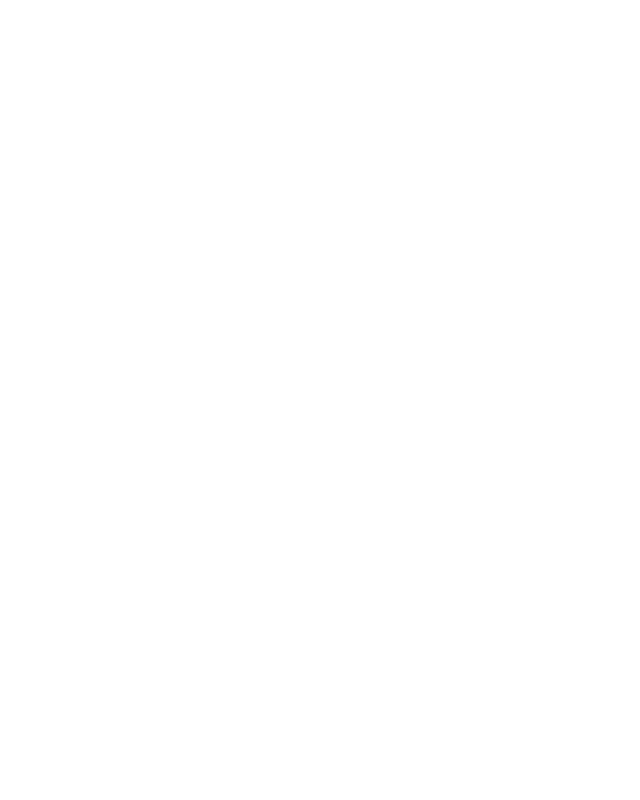
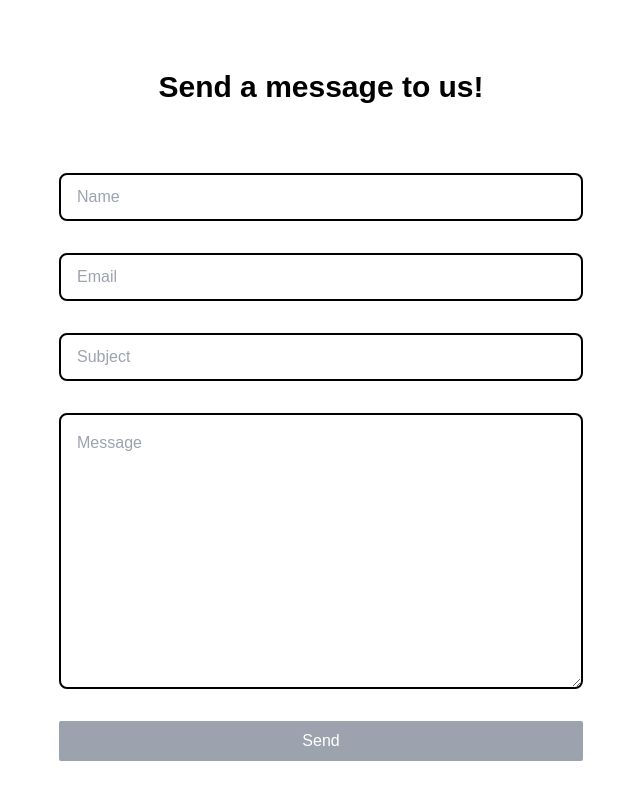
Before and after one commit to samirzjadhav/travel-website, a React (Create React App) app: page /contact in a window 1280 px wide. Shown: the part 580-1380 px from the top of the page, without its empty margins (319-959 px from the left). Before the commit the page ends 800 px from the top, so only its background shows below. Built offline with nearby package versions, Linux system fonts and the light colour scheme.

Commit message:
feat: added new contact form

```diff
--- /dev/null
+++ b/src/Components/ContactForm.js
@@ -0,0 +1,26 @@
+import React from "react";
+
+const ContactForm = () => {
+  return (
+    <>
+      <div className="form-container">
+        <h1>Send a message to us!</h1>
+        <form action="">
+          <input type="text" placeholder="Name" />
+          <input type="email" placeholder="Email" />
+          <input type="text" placeholder="Subject" />
+          <textarea
+            name=""
+            id=""
+            cols="30"
+            rows="10"
+            placeholder="Message"
+          ></textarea>
+          <button>Send</button>
+        </form>
+      </div>
+    </>
+  );
+};
+
+export default ContactForm;
--- a/src/index.css
+++ b/src/index.css
@@ -194,6 +194,35 @@ Img {
   @apply text-[18px]  pb-[32px];
 }
 
+/* Form Container */
+.form-container {
+  @apply my-[64px] mx-[6rem] md:mx-[96px] p-[20px] text-start;
+}
+
+.form-container h1 {
+  @apply text-[30px] font-bold pb-[16px] text-center;
+}
+
+.form-container form {
+  @apply pt-[48px] flex flex-col  w-[50%] m-auto;
+}
+
+.form-container input {
+  @apply h-[48px] px-[16px] mb-[32px] border-black border-2 rounded-lg;
+}
+
+.form-container textarea {
+  @apply p-[16px]  mb-[32px] border-black border-2 rounded-lg;
+}
+
+.form-container button {
+  @apply bg-gray-400 text-white text-[16px] font-medium whitespace-nowrap rounded-sm py-[8px] px-[16px] ease-in-out cursor-pointer;
+}
+
+.form-container button:hover {
+  @apply bg-black ;
+}
+
 @media screen and (max-width: 768px) {
   .nav-menu {
     @apply flex flex-col justify-start items-stretch ease-in-out delay-75  w-[100%] h-auto absolute top-0 left-[-100%] opacity-100 pt-[80px] pb-[30px];
--- a/src/routes/Contact.js
+++ b/src/routes/Contact.js
@@ -2,11 +2,11 @@ import React from "react";
 import Navbar from "../Components/Navbar";
 import Hero from "../Components/Hero";
 import ContactImg from "../assets/2.jpg";
+import Footer from "../Components/Footer";
+import ContactForm from "../Components/ContactForm";
 
 const Contact = () => {
   return (
-    <div>
-      {" "}
     <>
       <Navbar />
       <Hero
@@ -15,8 +15,9 @@ const Contact = () => {
         title="Service"
         url="/about"
       />
+      <ContactForm />
+      <Footer />
     </>
-    </div>
   );
 };
 
```
Lines whose indentation alone changed are shown as unchanged.
